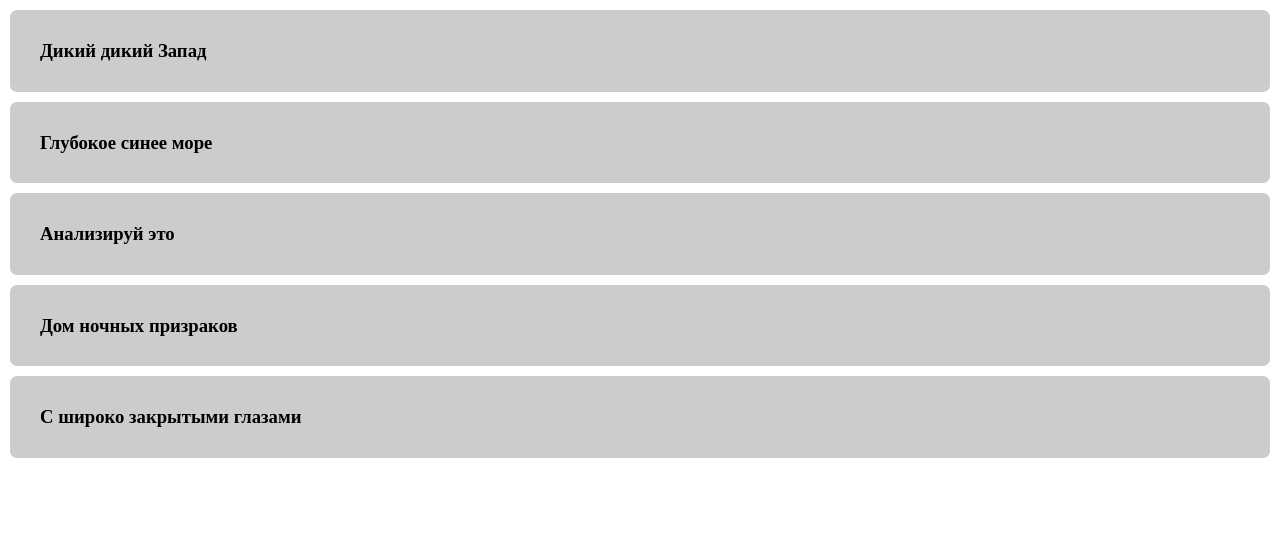
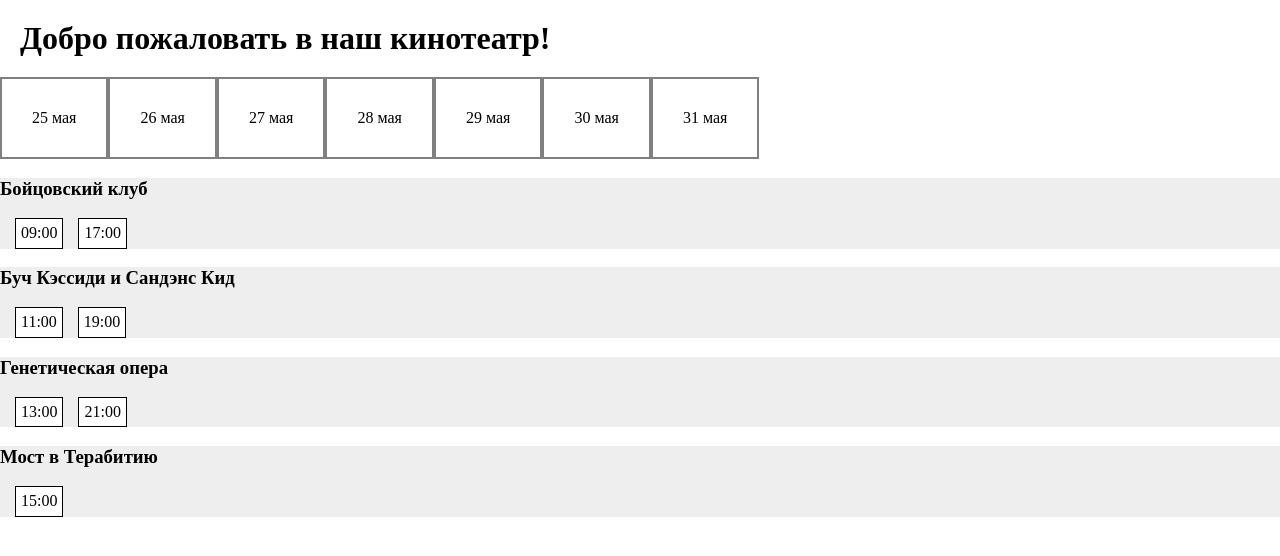
Before and after one commit to clockfake/cinema, a React app: page / in a window 1280 px wide. Shown: the top 556 px of the page. Built offline with nearby package versions, Linux system fonts and the light colour scheme.

Commit message:
made project structire

```diff
--- a/css/global.css
+++ b/css/global.css
@@ -3,14 +3,30 @@ body {
   padding: 0;
 }
 
-.seats-list {
+.page-head {
+  margin: 20px;
+}
+
+.seats {
+  position: fixed;
+  left: 50%;
+  top: 50%;
+  z-index: 11;
+  margin-left: -210px;
+  margin-top: -210px;
+  padding: 30px;
+  background-color: #eeeeee;
+}
+
+.seats__list {
   margin: 0;
   padding: 0;
   width: 420px;
   list-style: none;
+  overflow: hidden;
 }
 
-.seats-list__seat {
+.seats__item {
   display: inline-block;
   width: 35px;
   height: 35px;
@@ -21,21 +37,92 @@ body {
   font-size: 14px;
   line-height: 35px;
   border-radius: 3px;
-
   cursor: pointer;
 }
 
-.seats-list__seat--taken {
+.seats__item--taken {
   background-color: yellow;
 }
 
-.seats-list__hidden {
+.seats--closed {
   display: none;
 }
 
-.session__heading {
-  margin: 10px;
+.session {
+  display: inline-block;
+  margin-left: 15px;
+  padding: 5px;
+  background-color: #fff;
+  border: 1px solid black;
+  cursor: pointer;
+}
+
+.movie {
+  background-color: #eee;
+  margin-bottom: 15px;
+}
+
+.modal-overlay {
+  display: none;
+  position: fixed;
+  top: 0;
+  left: 0;
+  z-index: 10;
+
+  width: 100%;
+  height: 100%;
+
+  background: rgba(0,0,0,0.5);
+}
+
+.modal-overlay--show {
+  display: block;
+}
+
+.seats__close-btn {
+  position: absolute;
+  z-index: 12;
+  top: 0;
+  right: -35px;
+
+  width: 30px;
+  height: 30px;
+  font-size: 0;
+  border: 0;
+  cursor: pointer;
+  background: none;
+}
+
+.seats__close-btn::before, .seats__close-btn::after {
+  content: "";
+  position: absolute;
+  top: 13px;
+  left: 0;
+
+  width: 30px;
+  height: 3px;
+  background-color: #d0d0d0;
+  border-radius: 1px;
+}
+
+.seats__close-btn::before {
+  transform: rotate(45deg);
+}
+
+
+.seats__close-btn::after {
+  transform: rotate(-45deg);
+}
+
+.days__list {
+  margin: 0;
+  padding: 0;
+  list-style: none;
+}
+
+.days__item {
+  display: inline-block;
   padding: 30px;
-  background-color: #ccc;
-  border-radius: 7px;
+  border: 2px solid grey;
+  border-collapse: collapse;
 }
--- a/films_name.json
+++ /dev/null
@@ -1 +0,0 @@
-[{"status": 1, "slug": "дикийдикийзапад", "name": "Дикий дикий Запад", "imdb_id": 120891, "name_id": 46400, "type": 2, "id": 7}, {"status": 1, "slug": "wildwildwest", "name": "Wild Wild West", "imdb_id": 120891, "name_id": 2, "type": 1, "id": 7}, {"status": 1, "slug": "глубокоесинееморе", "name": "Глубокое синее море", "imdb_id": 149261, "name_id": 3, "type": 2, "id": 8}, {"status": 1, "slug": "deepbluesea", "name": "Deep Blue Sea", "imdb_id": 149261, "name_id": 4, "type": 1, "id": 8}, {"status": 1, "slug": "анализируйэто", "name": "Анализируй это", "imdb_id": 122933, "name_id": 5, "type": 2, "id": 9}, {"status": 1, "slug": "analyzethis", "name": "Analyze This", "imdb_id": 122933, "name_id": 6, "type": 1, "id": 9}, {"status": 1, "slug": "домночныхпризраков", "name": "Дом ночных призраков", "imdb_id": 185371, "name_id": 7, "type": 2, "id": 10}, {"status": 1, "slug": "houseonhauntedhill", "name": "House On Haunted Hill", "imdb_id": 185371, "name_id": 8, "type": 1, "id": 10}, {"status": 1, "slug": "сширокозакрытымиглазами", "name": "С широко закрытыми глазами", "imdb_id": 120663, "name_id": 9, "type": 2, "id": 11}, {"status": 1, "slug": "eyeswideshut", "name": "Eyes Wide Shut", "imdb_id": 120663, "name_id": 10, "type": 1, "id": 11}]
--- a/index.html
+++ b/index.html
@@ -8,6 +8,7 @@
     <title>Cinema ticket booking service</title>
   </head>
   <body>
+    <h1 class="page-head">Добро пожаловать в наш кинотеатр!</h1>
     <div id="root"></div>
     <noscript>
       You need to enable JavaScript to run this app.
--- a/package.json
+++ b/package.json
@@ -30,6 +30,8 @@
     "css-loader": "^0.28.11",
     "react": "^16.3.2",
     "react-dom": "^16.3.2",
+    "react-redux": "^5.0.7",
+    "redux": "^4.0.0",
     "style-loader": "^0.21.0",
     "webpack": "^4.7.0",
     "webpack-cli": "^2.1.2",
--- /dev/null
+++ b/sessionslist.js
@@ -0,0 +1,25 @@
+let filmsname=['Бойцовский клуб', 'Буч Кэссиди и Сандэнс Кид', 'Генетическая опера', 'Мост в Терабитию'];
+
+export default function generateSessions(inputDate) {
+  let i = 0;
+  let n = 0;
+  let date_i = new Date(inputDate.getFullYear(),inputDate.getMonth(),inputDate.getDate());
+  date_i.setHours(9);
+  let sessions = [];
+  for (let j=0;j<7;) {
+    sessions.push({
+      id: n++,
+      name: filmsname[i++],
+      datetime:date_i.toJSON(),
+      seats: Array(100).fill(false)
+    });
+    if (i==filmsname.length) i=0;
+    date_i.setHours(date_i.getHours()+2);
+    if (date_i.getHours() > 21) {
+      date_i.setDate(date_i.getDate()+1);
+      date_i.setHours(11);
+      j++;
+    }
+  }
+  return sessions;
+}
--- a/src/App.js
+++ b/src/App.js
@@ -1,50 +1,24 @@
 import React from 'react';
-import Session from './components/Session.js';
-import filmsjson from '../films_name.json';
+import { connect } from 'react-redux';
+import PropTypes from 'prop-types';
+import SeatsList from './components/SeatsList.js';
+import DateSelector from './components/DateSelector.js';
+import MovieList from './components/MovieList.js';
 
-export default class App extends React.Component {
-  constructor(props) {
-    super(props);
-    this.state= {
-      sessions: [],
-      activeSeatsList: null
-    }
-  }
-
-  componentWillMount() {
-    let filmsList = filmsjson.map( (i,index) => {
-      return {
-        name: i.name,
-        seats: Array(100).fill(null)
-      }
-    }).filter((i,index) => index%2==0);
-    this.setState({
-      sessions: filmsList
-    });
-  }
-
-  handleClick(seat,session_index) {
-    const sessions = this.state.sessions.slice();
-    sessions[session_index].seats[seat] = true;
-    this.setState({sessions: sessions})
-  }
-
-  handleSelect(index) {
-    if (this.state.activeSeatsList == index) {
-      this.setState({activeSeatsList: null})} else {
-      this.setState({activeSeatsList: index})
-    }
-  }
+class App extends React.Component {
 
   render() {
     return (
       <div>
-      {this.state.sessions.map((i,index) => {
-        const shouldShow = (index==this.state.activeSeatsList);
-        return (<Session key={index} onClick={(idx) => this.handleClick(idx,index)} onSelect={() => this.handleSelect(index)} shouldShow={shouldShow} session={i} />);
-      })
-      }
+        <DateSelector/>
+        <MovieList/>
+        <SeatsList/>
       </div>
     );
   }
 }
+
+export default connect(
+  state => ({}),
+  dispatch => ({})
+)(App);
--- /dev/null
+++ b/src/components/DateSelector.js
@@ -0,0 +1,38 @@
+import React from 'react';
+import {connect} from 'react-redux';
+import PropTypes from 'prop-types';
+
+class DateSelector extends React.Component {
+
+  dateSelect(date) {
+    this.props.onDateSelect(date);
+  }
+
+  render() {
+    let options = {day: 'numeric', month: 'long'}
+    return (
+      <ul className="days__list">
+        {this.props.daysList.map( (i,index) => {
+          let date = i.toLocaleString('ru',options);
+          return (<li className="days__item" key={index} onClick={() => this.dateSelect(i)}>{date}</li>)
+        })}
+      </ul>
+    );
+  }
+}
+
+DateSelector.propTypes = {
+  daysList: PropTypes.array
+}
+
+export default connect(
+  state => ({
+    daysList: state.daysList,
+    activeDate: state.activeDate
+  }),
+  dispatch => ({
+    onDateSelect: (date) => {
+      dispatch({type: 'SELECT_DATE', payload: date})
+    }
+  })
+)(DateSelector);
--- /dev/null
+++ b/src/components/Movie.js
@@ -0,0 +1,32 @@
+import React from 'react';
+import {connect} from 'react-redux';
+import PropTypes from 'prop-types';
+import Session from './Session.js';
+
+class Movie extends React.Component {
+
+  handleSelect(id) {
+    this.props.onSelectSession(id);
+  }
+
+  render() {
+    return (
+      <div className='movie'>
+      <h3 className='movie__name'>{this.props.name}</h3>
+      {this.props.sessions.map(i => {
+        return (<Session key={i.id} session={i} onSelect={() => this.handleSelect(i.id)}/>);
+      })
+      }
+      </div>
+    );
+  }
+}
+
+export default connect(
+  state => ({}),
+  dispatch => ({
+    onSelectSession: (id) => {
+      dispatch({type: 'SELECT_SESSION', payload: id});
+    }
+  })
+)(Movie);
--- /dev/null
+++ b/src/components/MovieList.js
@@ -0,0 +1,60 @@
+import React from 'react';
+import {connect} from 'react-redux';
+import PropTypes from 'prop-types';
+import Movie from './Movie.js';
+
+class MovieList extends React.Component {
+
+  handleSelect(id) {
+    this.props.onSelectSession(id);
+  }
+
+  render() {
+    let movieList = [];
+    let filmExists;
+    this.props.sessions.forEach( (i) => {
+      filmExists = false;
+      for (let j = 0; j<movieList.length; j++) {
+        if (i.name == movieList[j].name) {
+          filmExists = true;
+          movieList[j].sessions.push(i);
+        }
+      }
+      if (!filmExists) {
+        movieList.push({
+          name: i.name,
+          sessions: [i]
+        })
+      }
+    });
+
+    return (
+      <div className='films-container'>
+      {movieList.map( (i,index) => {
+        return(<Movie key={index} name={i.name} sessions={i.sessions} />)
+      })
+      }
+      </div>
+    );
+  }
+}
+
+MovieList.propTypes = {
+  daysList: PropTypes.array
+}
+
+export default connect(
+  state => ({
+    sessions: state.sessions.filter((i) => {
+      let activeDay = state.activeDate.getDate();
+      let activeMonth = state.activeDate.getMonth();
+      let date = new Date(i.datetime);
+      return (date.getDate() == activeDay && date.getMonth() == activeMonth)
+    })
+  }),
+  dispatch => ({
+    onSelectSession: (id) => {
+      dispatch({type: 'SELECT_SESSION', payload: id});
+    }
+  })
+)(MovieList);
--- a/src/components/Session.js
+++ b/src/components/Session.js
@@ -1,15 +1,18 @@
 import React from 'react';
-import SeatsList from './SeatsList.js';
+// import {connect} from 'react-redux';
+import PropTypes from 'prop-types';
 
 export default class Session extends React.Component {
-  constructor(props) {
-    super(props);
-  }
 
   render() {
-    return (<div>
-            <h3 className="session__heading" onClick={() => this.props.onSelect()}>{this.props.session.name}</h3>
-            <SeatsList shouldShow={this.props.shouldShow} seats={this.props.session.seats} onClick={(index) => this.props.onClick(index)} />
+    let options = {hour: '2-digit', minute: '2-digit'}
+    const datetime = new Date(this.props.session.datetime).toLocaleString('ru',options);
+    return (<div className="session" onClick={() => this.props.onSelect()}>
+              <span className="session__time">{datetime}</span>
            </div>);
   }
 }
+
+Session.propTypes = {
+  session: PropTypes.object
+}
--- a/src/index.js
+++ b/src/index.js
@@ -1,8 +1,75 @@
 import React from 'react';
 import ReactDOM from 'react-dom';
+import {Provider} from 'react-redux';
+import {createStore} from 'redux';
+import generateSessions from '../sessionslist.js';
 import App from './App.js';
 
+Object.defineProperty(Array.prototype, 'dateIncludes', {
+  value: function(element) {
+    let returnvalue = false;
+    this.forEach( (i) => {
+      if (i.getDate() == element.getDate() && i.getMonth() == element.getMonth()) returnvalue = true;
+    });
+    return returnvalue;
+  }
+});
+
+const initdate = new Date();
+const sessions = generateSessions(initdate);
+let daysList = [];
+sessions.forEach( (i) => {
+  let date = new Date(i.datetime);
+  date = new Date(Date.UTC(date.getFullYear(), date.getMonth(), date.getDate(),0,0,0));
+  if (!daysList.dateIncludes(date)) daysList.push(date);
+});
+
+const initialState = {
+  sessions: sessions,
+  activeSession: null,
+  daysList: daysList,
+  activeDate: daysList[0]
+}
+
+function appManager(state = initialState, action) {
+  if (action.type == 'SELECT_SESSION') {
+    return {
+      ...state,
+      activeSession: action.payload
+    }
+  };
+
+  if (action.type == 'BUY_SEAT') {
+    let sessions = state.sessions.slice();
+    sessions[action.payload.session].seats[action.payload.seat] = true;
+    return {
+      ...state,
+      sessions: sessions
+    }
+  };
+
+  if (action.type == 'CLOSE_SEATSLIST') {
+    return {
+      ...state,
+      activeSession: null
+    }
+  };
+
+  if (action.type == 'SELECT_DATE') {
+    return {
+      ...state,
+      activeDate: action.payload
+    }
+  };
+
+  return state;
+}
+
+const store = createStore(appManager, window.__REDUX_DEVTOOLS_EXTENSION__ && window.__REDUX_DEVTOOLS_EXTENSION__());
+
 ReactDOM.render(
-  <App/>,
+  <Provider store={store}>
+    <App/>
+  </Provider>,
   document.getElementById("root")
 );
```
Also changed, not shown: src/components/SeatsList.js (+45 -6 lines), 2 other files (tests, documents, lock files or other folders).
